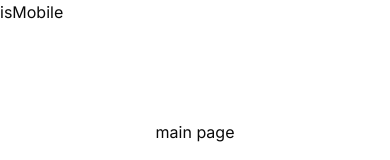
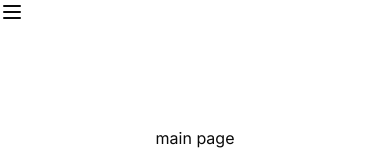
Before and after one commit to availe/Personal-Website-V2, a Next.js app: page / in a window 390 px wide. Shown: the top 160 px of the page. Built offline with nearby package versions, Linux system fonts and the light colour scheme.

Commit message:
navbar drawer init

```diff
--- a/src/components/nav-bar.tsx
+++ b/src/components/nav-bar.tsx
@@ -1,8 +1,21 @@
 "use client";
 
 import { useMediaQuery } from "@/hooks/use-media-query";
+import { Drawer, DrawerContent, DrawerTrigger } from "./ui/drawer";
+import { MenuIcon } from "lucide-react";
 
 export default function NavBar() {
-    const isDesktop = useMediaQuery("(min-width: 768px)");
-    return isDesktop ? <div>isDesktop</div> : <div>isMobile</div>;
+  const isDesktop = useMediaQuery("(min-width: 768px)");
+  return isDesktop ? (
+    <div>isDesktop</div>
+  ) : (
+    <Drawer direction="right">
+      <DrawerTrigger>
+        <MenuIcon />
+      </DrawerTrigger>
+      <DrawerContent>
+        Placeholder Link
+      </DrawerContent>
+    </Drawer>
+  );
 }
```
